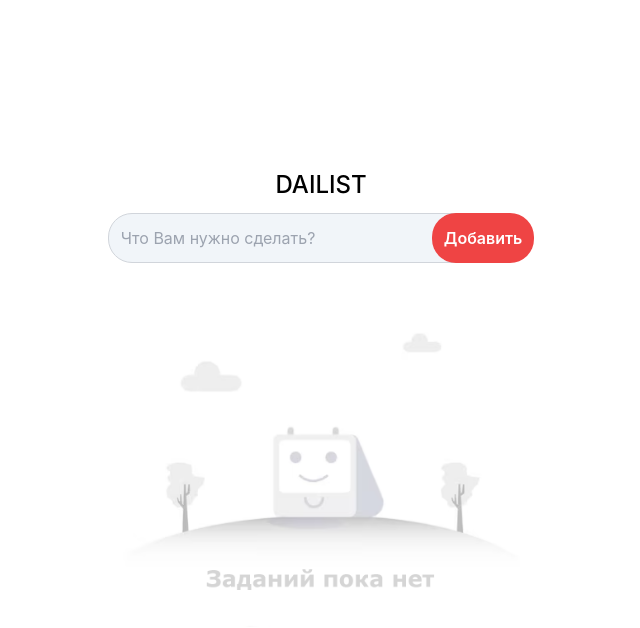
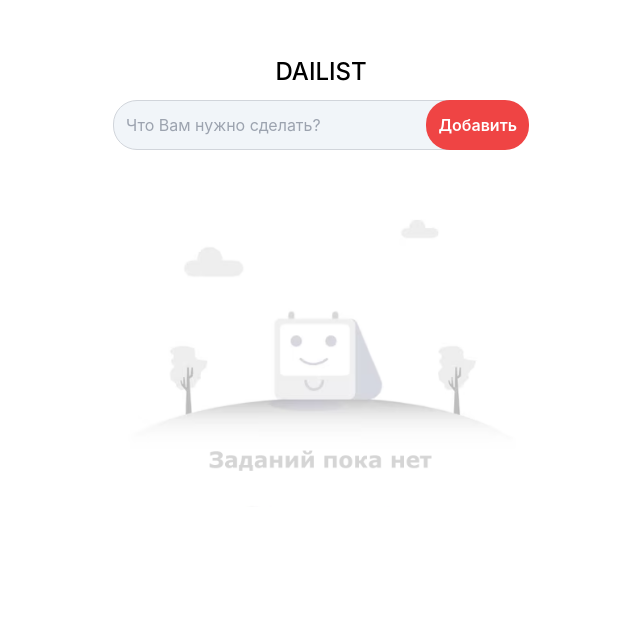
Before and after one commit to lembas-cracker/Task-Manager, a React (Create React App) app: page / in a window 1280 px wide. Shown: the top 628 px of the page, without its empty margins (319-959 px from the left). Built offline with nearby package versions, Linux system fonts and the light colour scheme.

Commit message:
Fix layout for mobile screen sizes

```diff
--- a/src/App.js
+++ b/src/App.jsx
@@ -3,13 +3,13 @@ import TodoForm from "./TodoForm";
 
 function App() {
   return (
-    <div className="flex justify-center items-center lg:h-screen">
-      <div className="lg:w-1/3">
+    <div className="flex justify-center m-4 lg:my-14">
+      <div className="w-full lg:w-1/3">
         <h2 className="text-center font-medium text-2xl">DAILIST</h2>
-        <div className="w-full lg:max-h-96">
+        <div className="w-full">
           <TodoForm></TodoForm>
         </div>
-        <div className="lg:max-h-96 overflow-visible rounded-md border-gray-300">
+        <div className="overflow-visible rounded-md border-gray-300">
           <TaskBoard></TaskBoard>
         </div>
       </div>
```
